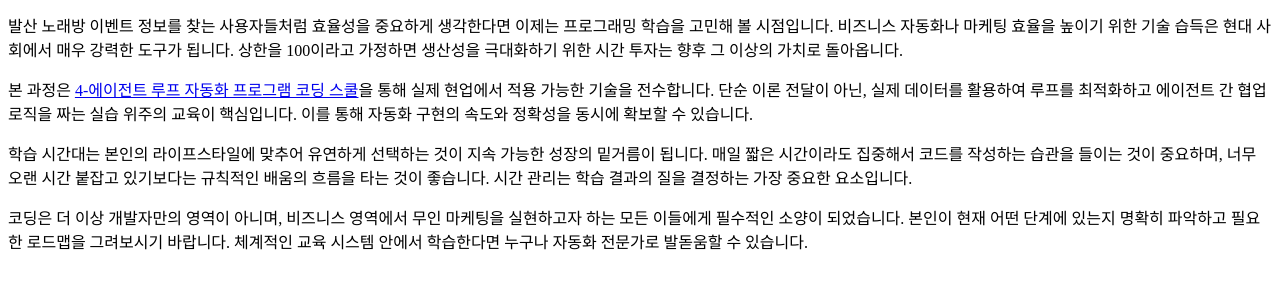
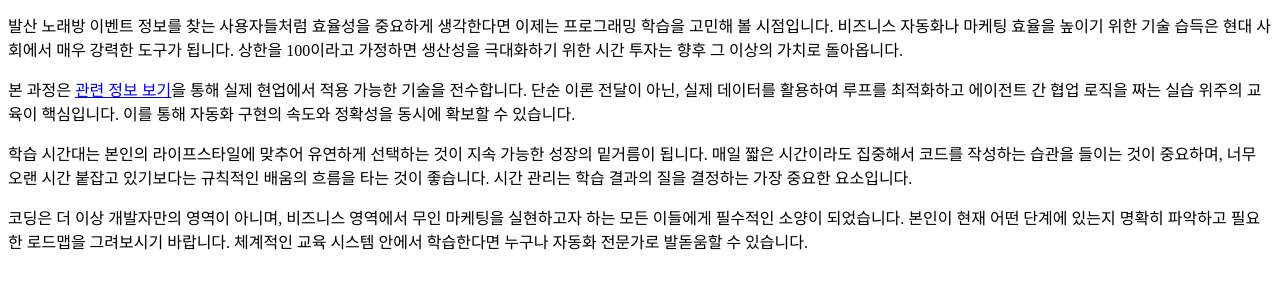
Before and after one commit to mqlwmsltm-arch/bp-t3b08-bs-kb-evt, a plain HTML site: page posts/gemini-coverage-20260719-0402.html in a window 1280 px wide. Shown: the part 164-452 px from the top of the page. Drawn offline with Linux system fonts and the light colour scheme.

Commit message:
deploy: garbage-free snapshot 2026-07-27T00:34:55.314Z

```diff
--- a/posts/gemini-coverage-20260719-0402.html
+++ b/posts/gemini-coverage-20260719-0402.html
@@ -11,7 +11,7 @@
     <h1>발산 노래방 이벤트와 4-에이전트 루프 자동화 프로그램 코딩 스쿨</h1>
     <p>많은 사람이 자동화 도구라고 하면 단순히 시간을 단축하는 기능만을 생각하며, 학습 과정이 매우 복잡할 것이라는 오해를 합니다. 하지만 최근의 교육 체계는 누구나 체계적으로 접근할 수 있도록 설계되어 있어 처음 시작하는 사람도 단계별로 실력을 쌓을 수 있습니다. 핵심은 정확한 커리큘럼을 따라가는 것이며, 무조건 어려운 기술을 익히는 것보다 효율적인 로직을 구성하는 데 집중해야 합니다.</p>
     <p>발산 노래방 이벤트 정보를 찾는 사용자들처럼 효율성을 중요하게 생각한다면 이제는 프로그래밍 학습을 고민해 볼 시점입니다. 비즈니스 자동화나 마케팅 효율을 높이기 위한 기술 습득은 현대 사회에서 매우 강력한 도구가 됩니다. 상한을 100이라고 가정하면 생산성을 극대화하기 위한 시간 투자는 향후 그 이상의 가치로 돌아옵니다.</p>
-    <p>본 과정은 <a class="anchor-link" href="https://program-school.online/" data-bpaas-link-target="tokyo-programming">4-에이전트 루프 자동화 프로그램 코딩 스쿨</a>을 통해 실제 현업에서 적용 가능한 기술을 전수합니다. 단순 이론 전달이 아닌, 실제 데이터를 활용하여 루프를 최적화하고 에이전트 간 협업 로직을 짜는 실습 위주의 교육이 핵심입니다. 이를 통해 자동화 구현의 속도와 정확성을 동시에 확보할 수 있습니다.</p>
+    <p>본 과정은 <a class="anchor-link" href="https://archive.karaoke-gyodae-hub.xyz/" data-bpaas-link-target="tokyo-programming">관련 정보 보기</a>을 통해 실제 현업에서 적용 가능한 기술을 전수합니다. 단순 이론 전달이 아닌, 실제 데이터를 활용하여 루프를 최적화하고 에이전트 간 협업 로직을 짜는 실습 위주의 교육이 핵심입니다. 이를 통해 자동화 구현의 속도와 정확성을 동시에 확보할 수 있습니다.</p>
     <p>학습 시간대는 본인의 라이프스타일에 맞추어 유연하게 선택하는 것이 지속 가능한 성장의 밑거름이 됩니다. 매일 짧은 시간이라도 집중해서 코드를 작성하는 습관을 들이는 것이 중요하며, 너무 오랜 시간 붙잡고 있기보다는 규칙적인 배움의 흐름을 타는 것이 좋습니다. 시간 관리는 학습 결과의 질을 결정하는 가장 중요한 요소입니다.</p>
     <p>코딩은 더 이상 개발자만의 영역이 아니며, 비즈니스 영역에서 무인 마케팅을 실현하고자 하는 모든 이들에게 필수적인 소양이 되었습니다. 본인이 현재 어떤 단계에 있는지 명확히 파악하고 필요한 로드맵을 그려보시기 바랍니다. 체계적인 교육 시스템 안에서 학습한다면 누구나 자동화 전문가로 발돋움할 수 있습니다.</p>
 </body>
```
